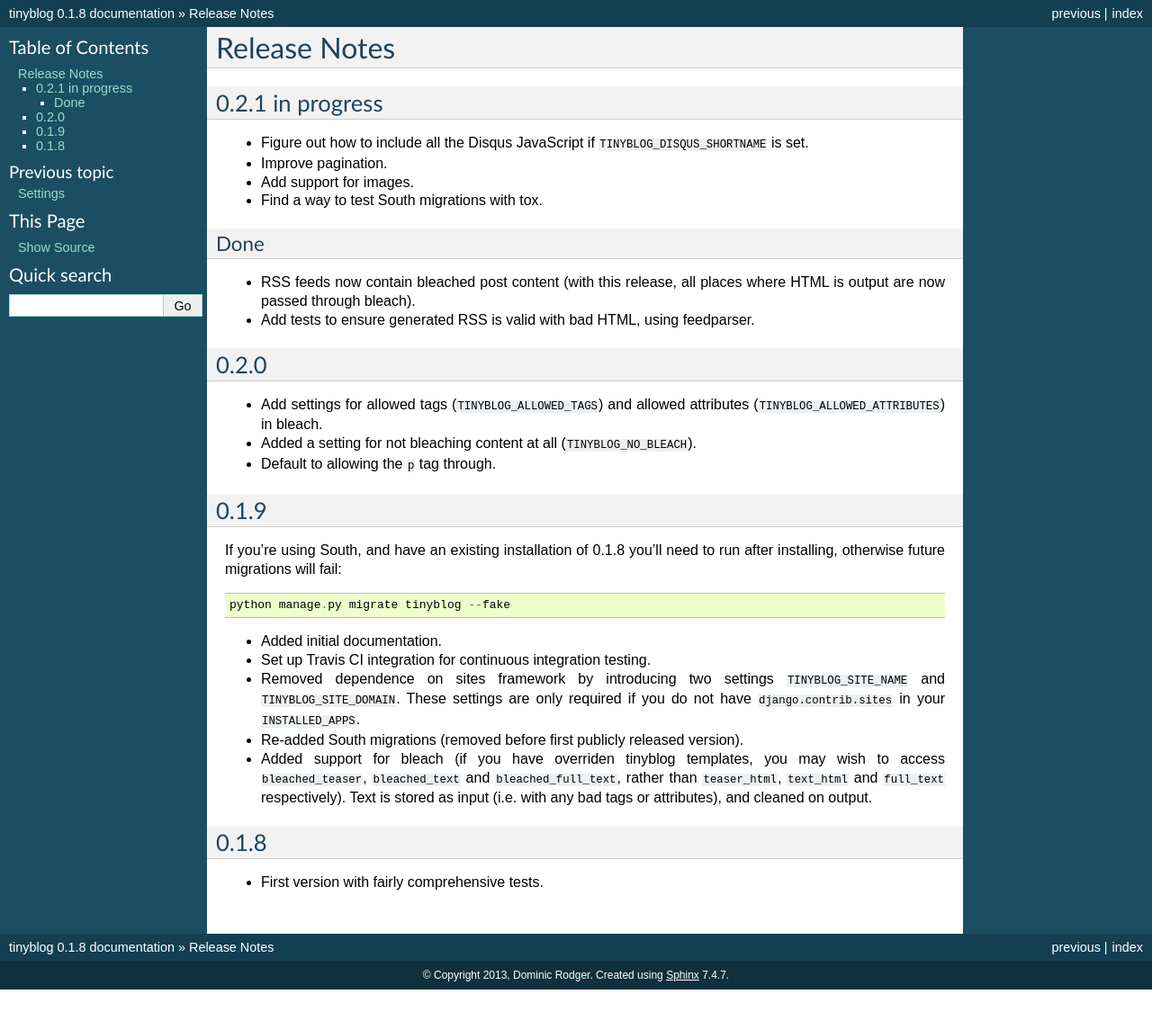
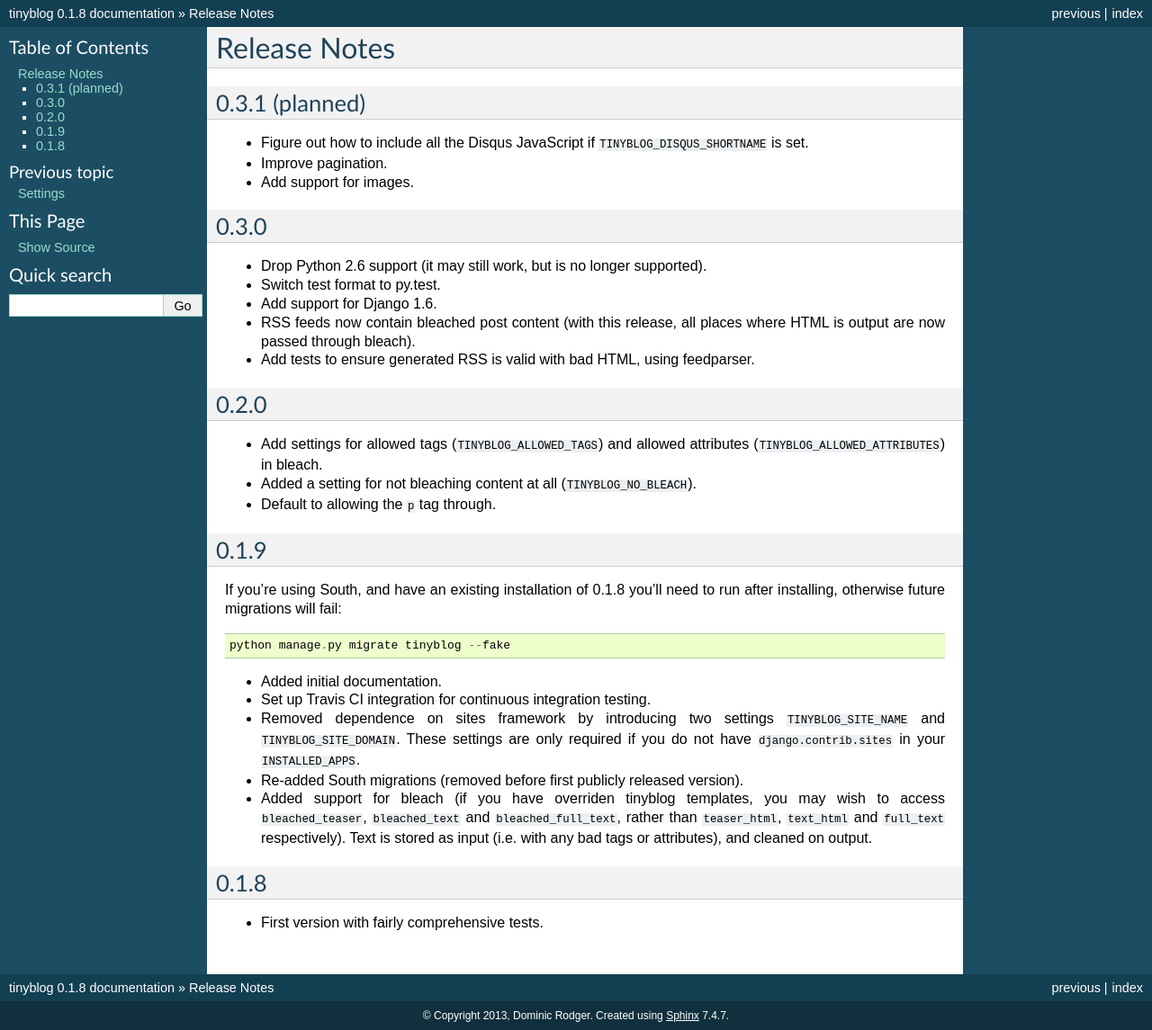
Before and after one commit to dominicrodger/tinyblog, a Sphinx documentation site: the page built from docs/release_notes.rst, in a window 1280 px wide. Shown: the whole page at 90% size. Built offline with Sphinx 7.4.7, drawn with Linux system fonts in a browser that asks for light colours; before the commit the page ends 1100 px from its top, so only the background shows below that.

Commit message:
Drop Python 2.6 support, add Django 1.6 support
We'll add support for Django 1.7 later (and probably switch
to requiring Django >= 1.7 to get access to migrations).

```diff
--- a/docs/installation.rst
+++ b/docs/installation.rst
@@ -1,9 +1,8 @@
 Installing tinyblog
 ===================
 
-tinyblog supports Python 2.6, Python 2.7, and all versions of Django,
-starting with 1.4. Python 3 support is blocked waiting for
-django-uuidfield to support Python 3.
+tinyblog supports Python 2.7, and Django 1.4, 1.5 and 1.6. Python 3
+support is blocked waiting for django-uuidfield to support Python 3.
 
 tinyblog is available on PyPI, so can be installed into a virtualenv
 with pip like this::
--- a/docs/release_notes.rst
+++ b/docs/release_notes.rst
@@ -1,18 +1,21 @@
 Release Notes
 *************
 
-0.2.1 in progress
-=================
+0.3.1 (planned)
+===============
 
 * Figure out how to include all the Disqus JavaScript if
   ``TINYBLOG_DISQUS_SHORTNAME`` is set.
 * Improve pagination.
 * Add support for images.
-* Find a way to test South migrations with tox.
 
-Done
-----
+0.3.0
+=====
 
+* Drop Python 2.6 support (it may still work, but is no longer
+  supported).
+* Switch test format to py.test.
+* Add support for Django 1.6.
 * RSS feeds now contain bleached post content (with this release, all
   places where HTML is output are now passed through bleach).
 * Add tests to ensure generated RSS is valid with bad HTML, using
--- a/setup.py
+++ b/setup.py
@@ -50,5 +50,7 @@ setup(
         'License :: OSI Approved :: BSD License',
         'Operating System :: OS Independent',
         'Topic :: Software Development',
+        'Programming Language :: Python :: 2',
+        'Programming Language :: Python :: 2.7',
     ],
 )
--- a/tinyblog/__init__.py
+++ b/tinyblog/__init__.py
@@ -1,2 +1,2 @@
-__version__ = '0.2.1'
+__version__ = '0.3.0'
 VERSION = tuple(map(int, __version__.split('.')))
```
Also changed, not shown: 1 other file.
